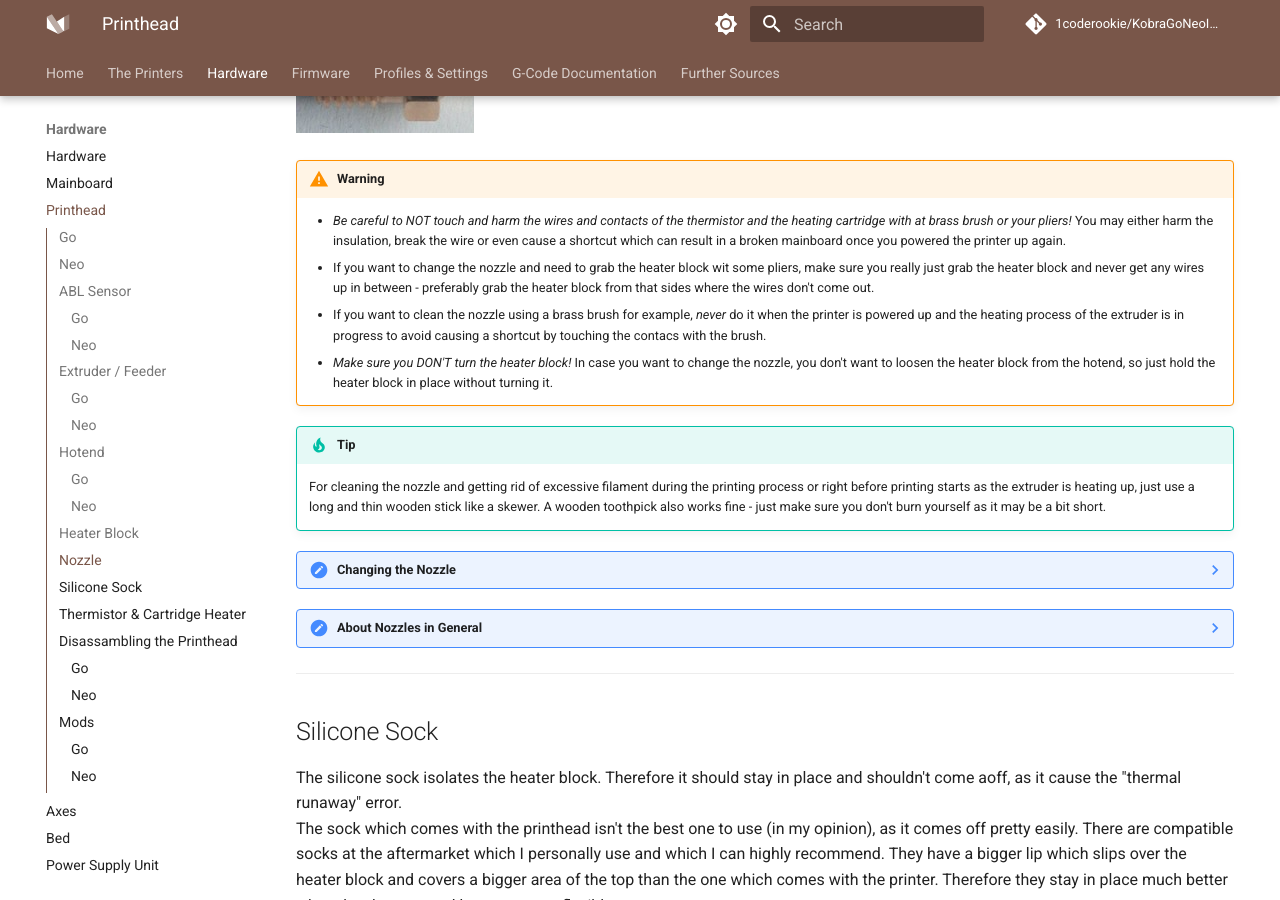
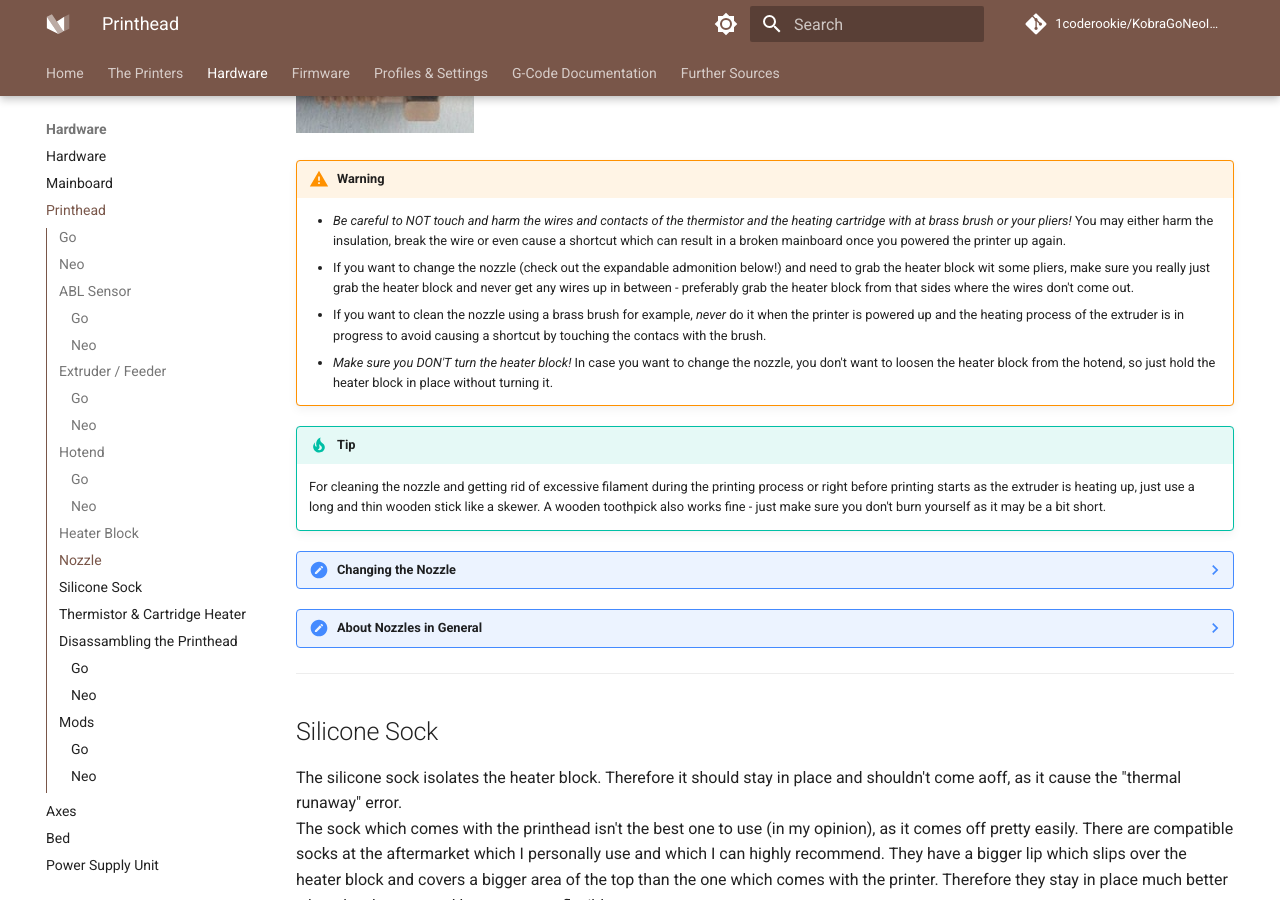
Before and after one commit to 1coderookie/KobraGoNeoInsights, an MkDocs documentation site: the page built from docs/hardware/printhead.md, in a window 1280 px wide and 900 px high, scrolled down 6198 px. Built offline with MkDocs 1.6.1 and Material for MkDocs 9.7.7, drawn with Linux system fonts in a browser that asks for light colours; comment, search, counter and statistics services are not loaded.

Commit message:
Update printhead.md

```diff
--- a/docs/hardware/printhead.md
+++ b/docs/hardware/printhead.md
@@ -123,7 +123,7 @@
 !!! warning
 
     - *Be careful to NOT touch and harm the wires and contacts of the thermistor and the heating cartridge with at brass brush or your pliers!* You may either harm the insulation, break the wire or even cause a shortcut which can result in a broken mainboard once you powered the printer up again.
-    - If you want to change the nozzle and need to grab the heater block wit some pliers, make sure you really just grab the heater block and never get any wires up in between - preferably grab the heater block from that sides where the wires don't come out.
+    - If you want to change the nozzle (check out the expandable admonition below!) and need to grab the heater block wit some pliers, make sure you really just grab the heater block and never get any wires up in between - preferably grab the heater block from that sides where the wires don't come out.
     - If you want to clean the nozzle using a brass brush for example, *never* do it when the printer is powered up and the heating process of the extruder is in progress to avoid causing a shortcut by touching the contacs with the brush.
     - *Make sure you DON'T turn the heater block!* In case you want to change the nozzle, you don't want to loosen the heater block from the hotend, so just hold the heater block in place without turning it.
 
@@ -133,14 +133,14 @@
 
 ??? note "Changing the Nozzle"
 
-    - If you just want to change the nozzle, take off the silicone sock of the heater block, then heat up the extruder first and pull back the filament a bit once it's warm enough. Once the extruder heated up, *turn off the printer* and unplug it from the power outlet! Then grab the heater block with a plier to hold it in place and screw out the nozzle.
+    - If you just want to change the nozzle, take off the silicone sock of the heater block, then **heat up the extruder first** and pull back the filament a bit once it's warm enough. Once the extruder heated up, *turn off the printer* and unplug it from the power outlet! Then grab the heater block with a plier to hold it in place and screw out the nozzle carefully. Use a sufficient tool for the nozzle, don't use pliers.
     - For installing the new nozzle, screw it in and turn it back about half a rotation once you feel it hits the hotend. Then heat up the extruder again and tighten up the nozzle.
     - Don't get irritated by the fact that there's a little gap between the head of the nozzle and the heater block - that's totally fine and it's supposed to be like that as the following picture shows. <br> ![Mounted nozzle](../assets/images/head_nozzle-mounted_web.jpg)
     - Mind the warnings from above.
 
         !!! warning
 
-        *Never try to unscrew the nozzle from the heater block while the parts are cold!* <br> Melted filament or some kind of screw lock glue might make it hard or even impossible to unscrew it and you risk to shear off the nozzle!
+        - ***Never try to unscrew the nozzle from the heater block while the parts are cold!*** <br> Melted filament or some kind of screw lock glue might make it hard or even impossible to unscrew it and you risk to shear off the nozzle!
 
 ??? note "About Nozzles in General"
 
@@ -252,14 +252,14 @@
 
     - First you have to disassamble the fan on the right side by taking out the two hexagon socket screws at the top and bottom of the fan frame. <br> ![Disassamble the fan on the right side](../assets/images/head_rightside_web.jpg)
     - Then you'll see two hexagon socket screws at the side which are holding the hotend - loosen them until you can gently pull out the hotend. <br> ![Loosen the screws to take out the hotend](../assets/images/head_neo_vent-dis-extruder_web.jpg) <br> You could've seen the heads of the screws already earlier before disassambling the fan, but you wouldn't have been able to reach them as the following picture shows. <br> ![Closeup of the screws which you want to reach](../assets/images/head_hotend-screws_closeup_web.jpg)
-    - If you want to change the hotend, the heatbreak or the heater block now, take out the PTFE tube from the heatbreak first. Then *heat up the metal parts* by using a heat gun for example and unscrew the hotend from the heater block. Make sure to neither harm any parts while using the pliers nor yourself by accidentally touching the hot material.
+    - If you want to change the hotend, the heatbreak or the heater block now, take out the PTFE tube from the heatbreak first. Then **heat up the metal parts** by using a heat gun for example and unscrew the hotend from the heater block. Make sure to neither harm any parts while using the pliers nor yourself by accidentally touching the hot material.
 
     !!! warning
 
         - When pulling out the hotend, *make sure the PTFE tube of the hotend comes out, too!* <br> Inspect it if it isn't clogged - if so, either clean it up carefully by e.g. using a little 2mm drill *manually by hand* or just get a new one as a replacement. Make sure the filament runs through the tube nice and easy and without any friction.
         - When pulling out the hotend, *be careful to not break any wires or rip them off from the sensor and heater catridge* - so better unscrew the tiny hex screws a bit and take out the thermistor and the heating cartridge.
         - Check the wires and contacts if they aren't harmed and if everything is ok.
-        - *Never try to unscrew the heatbreak from the heater block while the parts are cold!* <br> Melted filament or some kind of screw lock glue might make it hard or even impossible to unscrew it and you risk to shear off the heatbreak!
+        - ***Never try to unscrew the heatbreak from the heater block while the parts are cold!*** <br> Melted filament or some kind of screw lock glue might make it hard or even impossible to unscrew it and you risk to shear off the heatbreak!
 
     !!! danger
 
@@ -299,3 +299,5 @@
 - Reddit member [xpeng121](https://www.reddit.com/user/xpeng121/) posted his modification for the Kobra **Go** to a direct drive extruder: [Kobra Go direct drive mod. Yes it's Neo now...](https://www.reddit.com/r/anycubic/comments/10howol/kobra_go_direct_drive_mod_yes_its_neo_now/)
 
 ### Neo
+
+..
```
